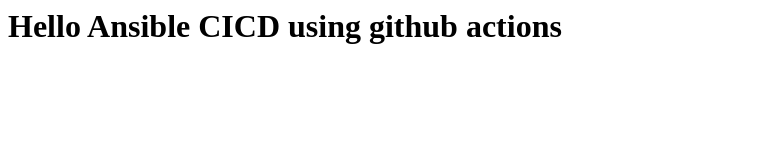
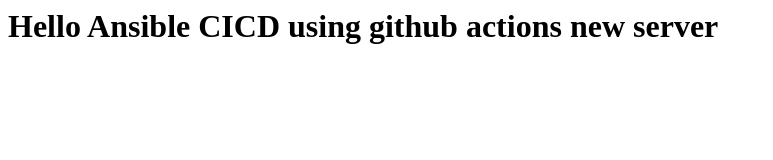
Before and after one commit to chandradeoarya/cpclass-ansible-cicd-gha, a plain HTML site: page index.html in a window 1280 px wide. Shown: the whole page, without its empty margins (0-773 px from the left). Drawn offline with Linux system fonts and the light colour scheme.

Commit message:
changing branch master

```diff
--- a/index.html
+++ b/index.html
@@ -1 +1 @@
-<h1>Hello Ansible CICD using github actions</h1>
+<h1>Hello Ansible CICD using github actions new server</h1>
```
